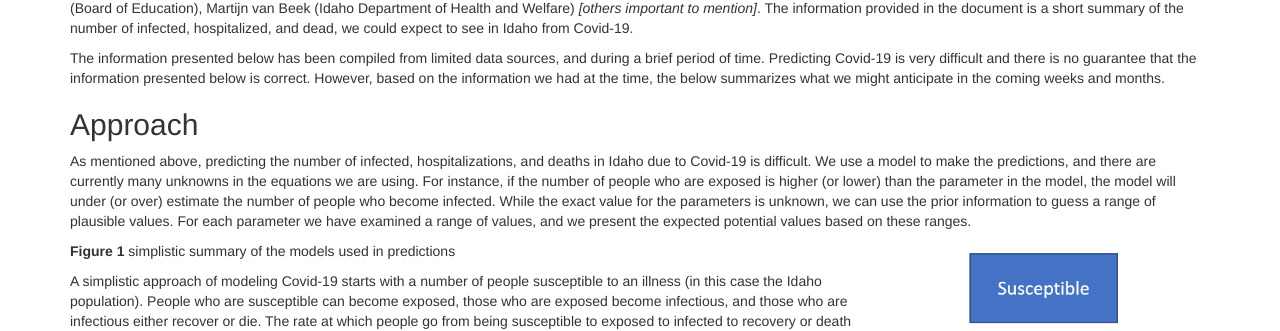
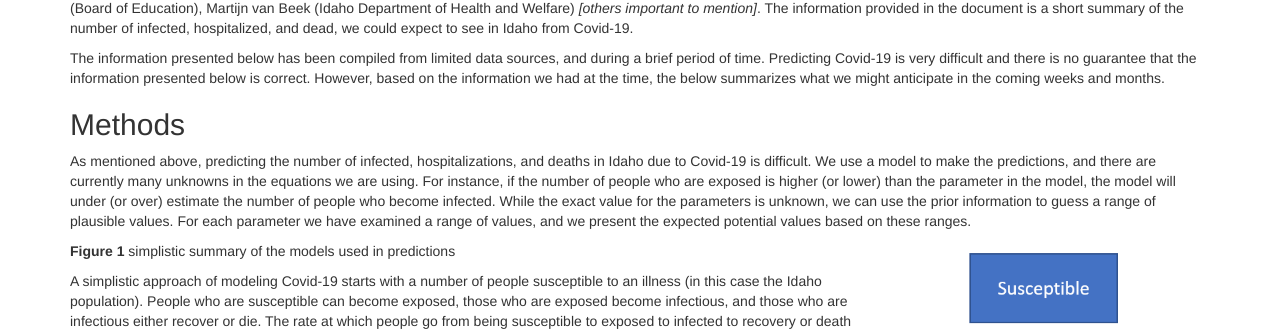
Before and after one commit to magbenji/summary, a Jekyll site: the page built from index.md, in a window 1280 px wide and 900 px high. Shown: the part 271-602 px from the top of the window. Built offline with Jekyll 4.4.1, drawn with Linux system fonts in a browser that asks for light colours.

Commit message:
Update index.md

```diff
--- a/index.md
+++ b/index.md
@@ -14,7 +14,7 @@ On March 20, a small team of researchers from Boise State University, Idaho Stat
 
 The information presented below has been compiled from limited data sources, and during a brief period of time. Predicting Covid-19 is very difficult and there is no guarantee that the information presented below is correct. However, based on the information we had at the time, the below summarizes what we might anticipate in the coming weeks and months.
 
-## Approach
+## Methods
 As mentioned above, predicting the number of infected, hospitalizations, and deaths in Idaho due to Covid-19 is difficult. We use a model to make the predictions, and there are currently many unknowns in the equations we are using. For instance, if the number of people who are exposed is higher (or lower) than the parameter in the model, the model will under (or over) estimate the number of people who become infected. While the exact value for the parameters is unknown, we can use the prior information to guess a range of plausible values. For each parameter we have examined a range of values, and we present the expected potential values based on these ranges.
 
 <img style="float: right" width="30%" src="./fig/SEIR.PNG">
```
